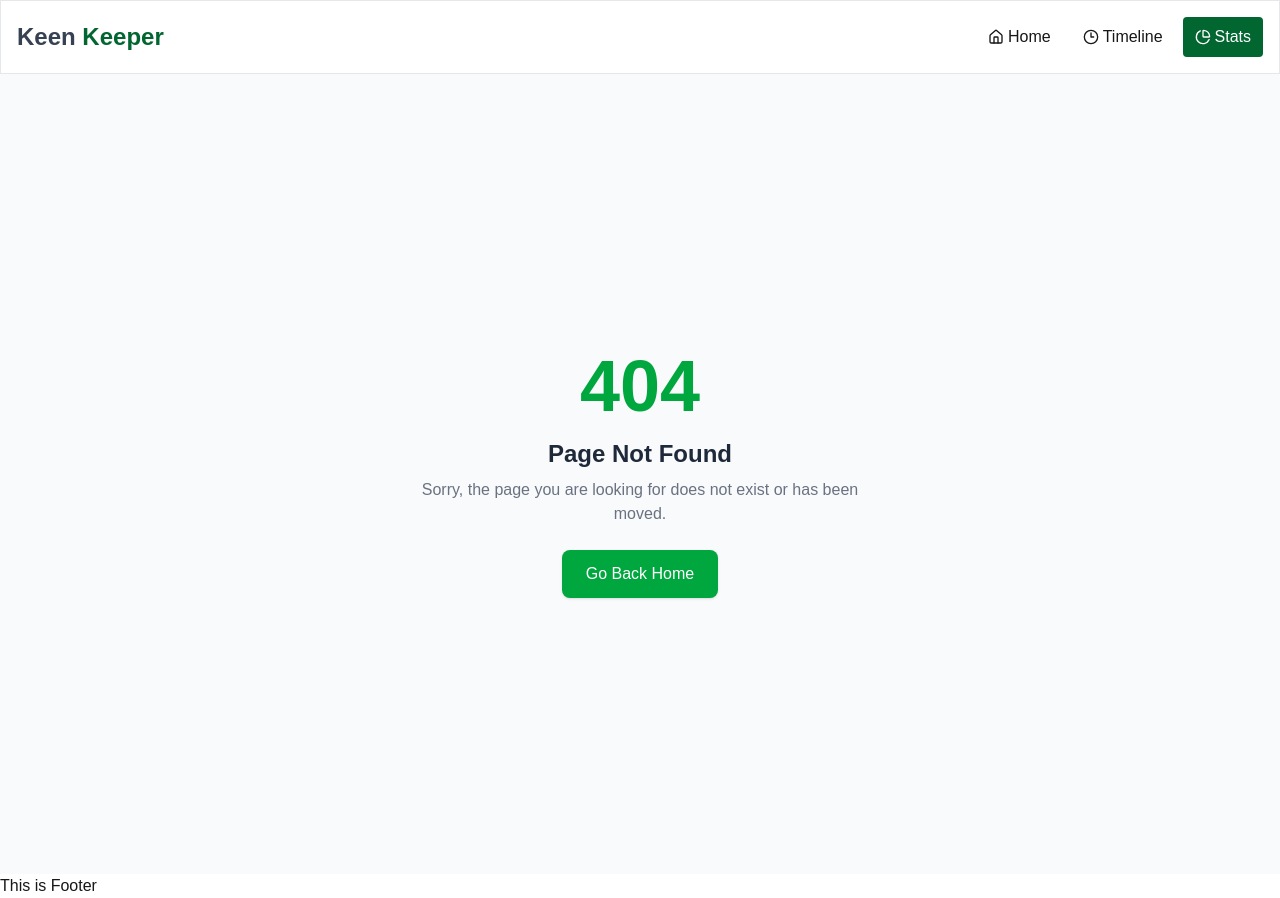
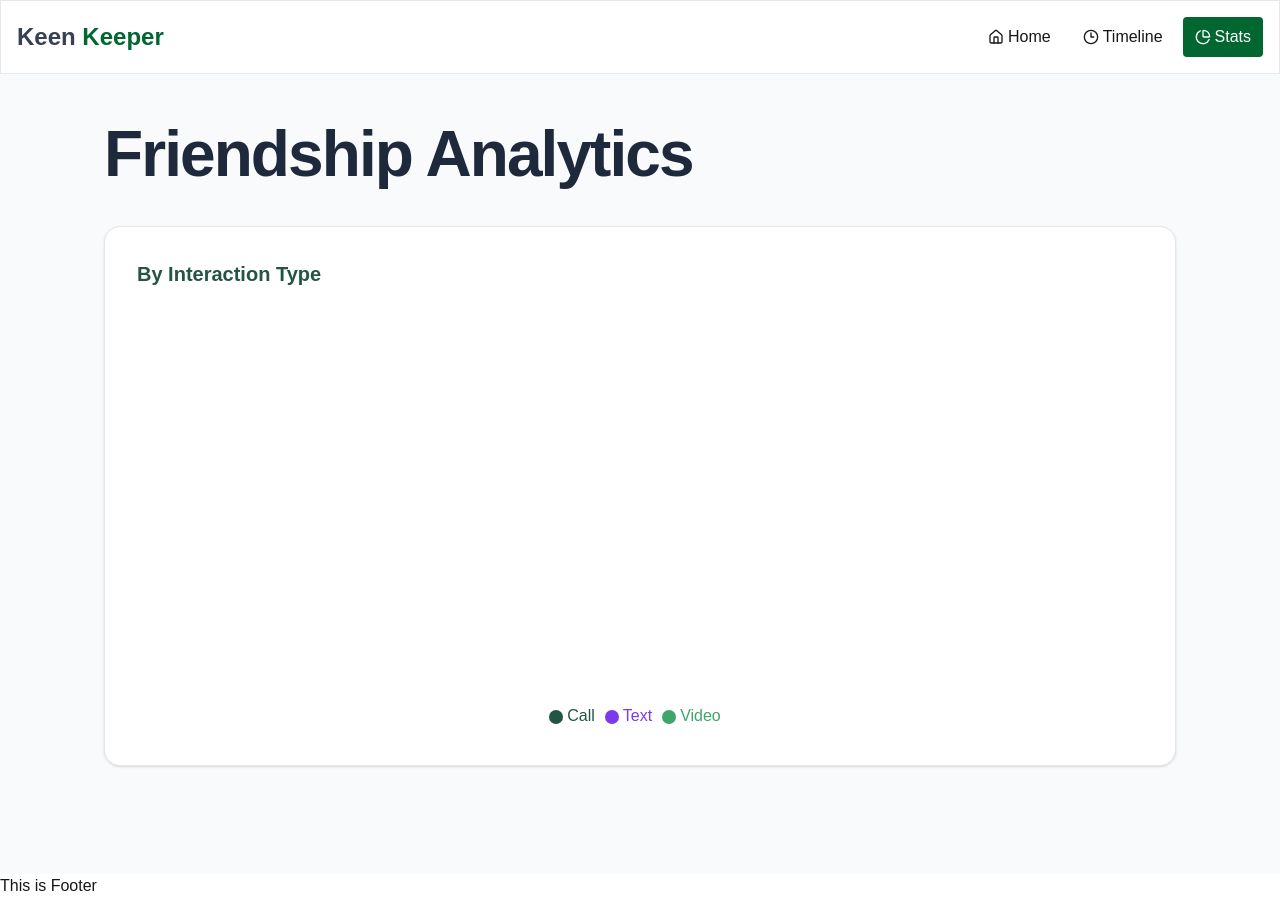
Before and after one commit to arafatgw5-cpu/Assignment-7-BA13, a Next.js app: page /stats in a window 1280 px wide. Before the commit this address had no page. Built offline with nearby package versions, Linux system fonts and the light colour scheme.

Commit message:
added README with project details and features

```diff
--- a/package.json
+++ b/package.json
@@ -14,7 +14,8 @@
     "react": "19.2.4",
     "react-dom": "19.2.4",
     "react-hot-toast": "^2.6.0",
-    "react-icons": "^5.6.0"
+    "react-icons": "^5.6.0",
+    "recharts": "^3.8.1"
   },
   "devDependencies": {
     "@tailwindcss/postcss": "^4",
--- /dev/null
+++ b/src/app/stats/page.jsx
@@ -0,0 +1,86 @@
+"use client";
+
+import { useEffect, useState } from "react";
+import {
+  PieChart,
+  Pie,
+  Cell,
+  ResponsiveContainer,
+  Tooltip,
+  Legend,
+} from "recharts";
+
+export default function StatsPage() {
+  const [timeline, setTimeline] = useState([]);
+
+  useEffect(() => {
+    const storedTimeline = JSON.parse(localStorage.getItem("timeline")) || [];
+    setTimeline(storedTimeline);
+  }, []);
+
+  const textCount = timeline.filter((item) => item.type === "Text").length;
+  const callCount = timeline.filter((item) => item.type === "Call").length;
+  const videoCount = timeline.filter((item) => item.type === "Video").length;
+
+  const data = [
+    { name: "Text", value: textCount },
+    { name: "Call", value: callCount },
+    { name: "Video", value: videoCount },
+  ];
+
+  const COLORS = ["#7C3AED", "#245443", "#3FA66B"];
+
+  return (
+    <div className="min-h-screen bg-[#F8FAFC]">
+      <div className="mx-auto max-w-6xl px-6 py-12 md:px-8 lg:px-10">
+        <h1 className="text-[64px] leading-none font-bold tracking-[-0.03em] text-[#1E293B]">
+          Friendship Analytics
+        </h1>
+
+        <div className="mt-10 rounded-2xl border border-[#E5E7EB] bg-white px-8 py-8 shadow-sm">
+          <h2 className="text-[20px] font-semibold text-[#245443]">
+            By Interaction Type
+          </h2>
+
+          <div className="mt-6 h-[420px] w-full">
+            <ResponsiveContainer width="100%" height="100%">
+              <PieChart>
+                <Pie
+                  data={data}
+                  dataKey="value"
+                  nameKey="name"
+                  innerRadius={78}
+                  outerRadius={118}
+                  paddingAngle={8}
+                  cornerRadius={8}
+                  cx="50%"
+                  cy="45%"
+                >
+                  {data.map((entry, index) => (
+                    <Cell
+                      key={entry.name}
+                      fill={COLORS[index % COLORS.length]}
+                      stroke="none"
+                    />
+                  ))}
+                </Pie>
+
+                <Tooltip />
+                <Legend
+                  verticalAlign="bottom"
+                  align="center"
+                  iconType="circle"
+                  wrapperStyle={{
+                    paddingTop: "10px",
+                    color: "#64748B",
+                    fontSize: "16px",
+                  }}
+                />
+              </PieChart>
+            </ResponsiveContainer>
+          </div>
+        </div>
+      </div>
+    </div>
+  );
+}
```
Also changed, not shown: 2 other files (tests, documents, lock files or other folders).
